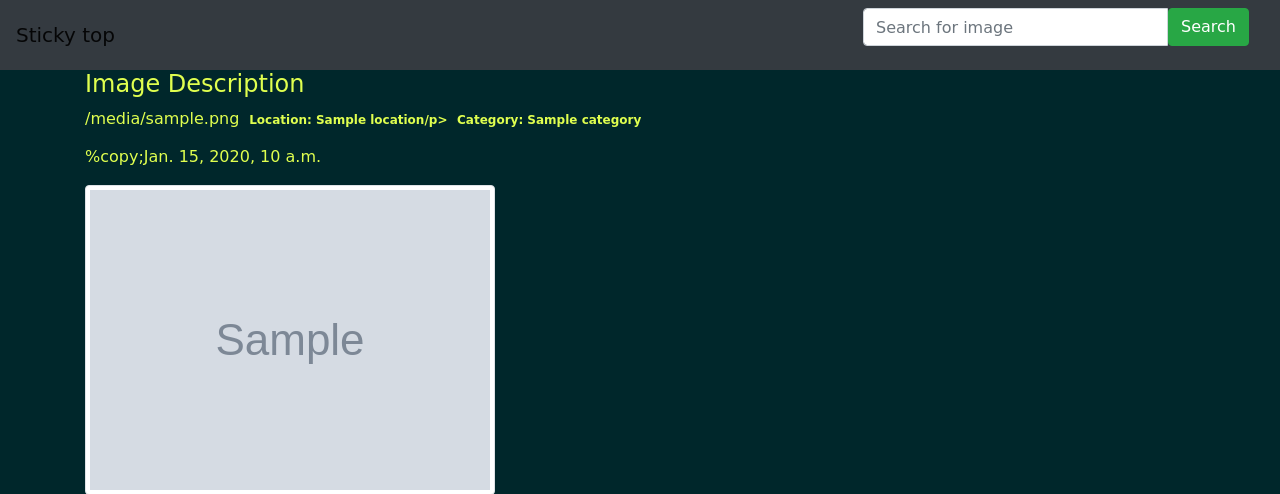
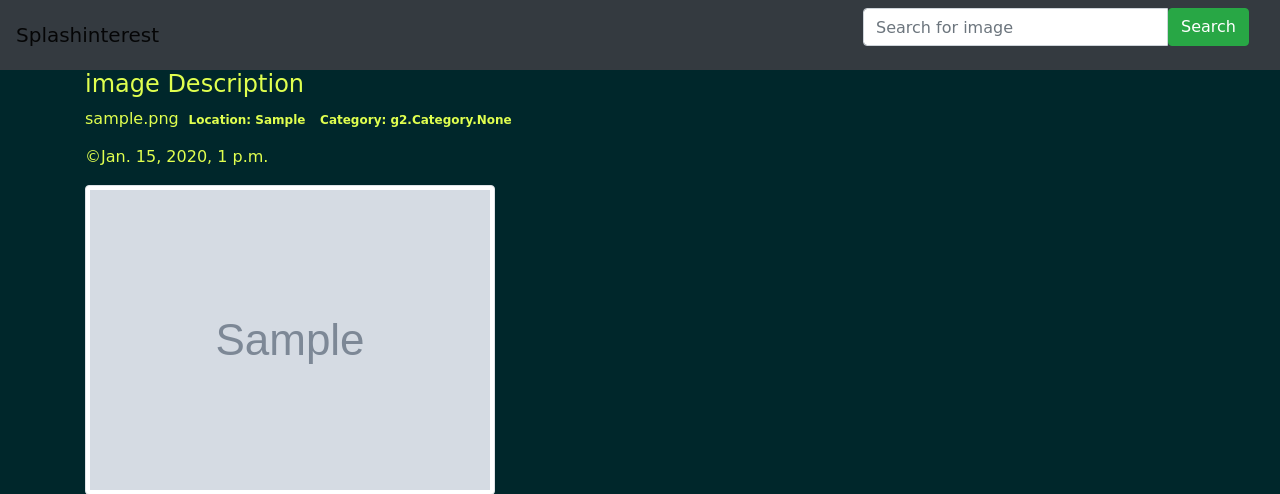
Before and after one commit to wesleymutwiri/gallery2, a Django app: template g2/templates/g2/details.html in a window 1280 px wide. Shown: the top 494 px of the page. Run offline with Django 3.2, Linux system fonts and the light colour scheme; tables that the repository leaves empty hold one stand-in row (values such as "Sample post"); the template is opened without the code that fills it: values that come from a table or form of the project are taken from there, most other values are stand-ins (such as "Sample title", 1, 10 or a date in 2020); grey boxes marked "Sample" are stand-in pictures; some libraries are stand-ins or nearby versions; some web fonts are replaced.

Commit message:
final production

```diff
--- a/g2/templates/g2/details.html
+++ b/g2/templates/g2/details.html
@@ -5,14 +5,13 @@
         <div class="col-xs-3 col-md-9 col-sm-6 col-lg-12">
             <div class="panel">
                 <div class="panel-body">
-                    <h4>Image Description</h4>
-                    {{Image.image_description }}
-                    <p class="badge">Location: {{Image.location}}/p>
-                        <p class="badge">Category: {{Image.category}}</p>
-
+                    <h4>image Description</h4>
+                    {{image.image_description }}
+                    <p class="badge">Location: {{image.location}}</p>
+                        <p class="badge">Category: {{image.category}}</p>
                 </div>
                 <div class="panel-footer">
-                    <p>%copy;{{image.pub_date}}</p>
+                    <p>&copy;{{image.pub_date}}</p>
                 </div>
             </div>
         </div>
--- a/g2/templates/g2/index.html
+++ b/g2/templates/g2/index.html
@@ -23,7 +23,7 @@
                     <h4 class="modal-title">{{image.image_name}}</h4>
                 </div>
                 <div class="modal-body">
-                    <img src="{{image.image.url}}" class="img img-responsive img-responsive">
+                    <img src="{{image.image.url}}" class="img-fluid">
                     <br>
                     <br>
                     <p class="lead">Category:
--- a/g2/templates/navbar.html
+++ b/g2/templates/navbar.html
@@ -1,5 +1,5 @@
 <nav class="navbar sticky-top navbar-light bg-dark">
-    <a class="navbar-brand" href="#">Sticky top</a>
+    <a class="navbar-brand" href="{%url 'index'%}">Splashinterest</a>
 
     <div class="col-sm-4 col-md-4 navbar-right">
         <form action="{% url 'search_images'%}" class="navbar-form" role="search" >
--- a/g2/views.py
+++ b/g2/views.py
@@ -16,7 +16,7 @@
 def search_images(request):
     if 'category' in request.GET and request.GET["category"]:
         search_term = request.GET.get("category")
-        searched_images = Image.search_by_title(search_term)
+        searched_images = Images.search_by_title(search_term)
         print(searched_images)
         message = f"{search_term}"
 
@@ -41,5 +41,5 @@
 #     show = Images.get_all_images()
 #     return render(request, 'g2/images.html',{"date":date, "show":show })
 def details(request, image_id):
-    image = get_object_or_404(Image, pk=image_id)
+    image = get_object_or_404(Images, pk=image_id)
     return render(request, 'g2/details.html', {'image': image})
--- a/static/css/g2.css
+++ b/static/css/g2.css
@@ -38,7 +38,7 @@
     max-width:700px;
 } */
 
-#caption{
+/* #caption{
     margin:auto;
     display: block;
     width:80%;
@@ -49,7 +49,7 @@
     height: 1500px;
 
 
-}
+} */
 /* .modal-content, #caption{
     -webkit-animation-name: zoom;
     -webkit-animation-duration: 0.6s;
```
